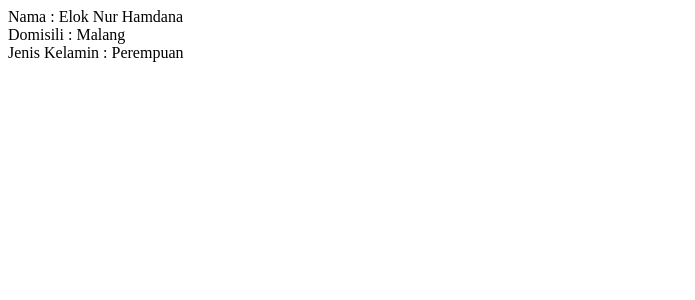
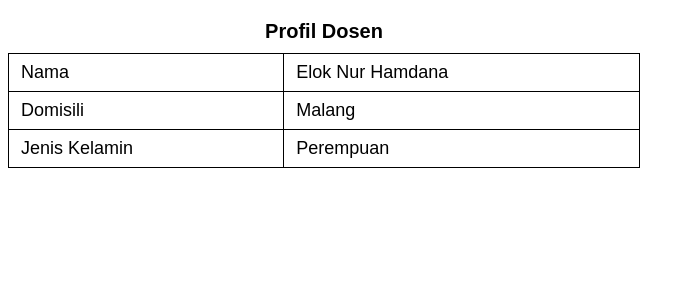
Before and after one commit to scarebats/Desain-dan-Pemrograman-Web, a PHP site: page /array_2.php in a window 1280 px wide. Shown: the top 300 px of the page, without its empty margins (0-695 px from the left). Run offline with PHP 8.4, Linux system fonts and the light colour scheme.

Commit message:
Praktikum 2 - Array 2

```diff
--- /dev/null
+++ b/Pertemuan 6/Praktikum 2/array_2.css
@@ -0,0 +1,22 @@
+table {
+    width: 50%;
+    border-collapse: collapse;
+    margin: 20px 0;
+    font-family: Arial, sans-serif;
+    font-size: 18px;
+}
+
+table, th, td {
+    border: 1px solid black;
+}
+
+th, td {
+    padding: 8px 12px;
+    text-align: left;
+}
+
+caption {
+    font-size: 20px;
+    font-weight: bold;
+    margin-bottom: 10px;
+}
--- a/Pertemuan 6/Praktikum 2/array_2.php
+++ b/Pertemuan 6/Praktikum 2/array_2.php
@@ -3,18 +3,32 @@
 <head>
     <meta charset="UTF-8">
     <meta name="viewport" content="width=device-width, initial-scale=1">
-    <title></title>
+    <link rel="stylesheet" href="array_2.css">
+    <title>Profil Dosen</title>
 </head>
 <body>
     <?php
         $Dosen = [
             'nama' => 'Elok Nur Hamdana',
             'domisili' => 'Malang',
-            'jenis_kelamin' => 'Perempuan'];
+            'jenis_kelamin' => 'Perempuan'
+        ];
+    ?>
 
-        echo "Nama : {$Dosen ['nama']} <br>";
-        echo "Domisili : {$Dosen ['domisili']} <br>";
-        echo "Jenis Kelamin : {$Dosen ['jenis_kelamin']} <br>";
-    ?>
+    <table>
+        <caption>Profil Dosen</caption>
+        <tr>
+            <td>Nama</td>
+            <td><?php echo $Dosen['nama']; ?></td>
+        </tr>
+        <tr>
+            <td>Domisili</td>
+            <td><?php echo $Dosen['domisili']; ?></td>
+        </tr>
+        <tr>
+            <td>Jenis Kelamin</td>
+            <td><?php echo $Dosen['jenis_kelamin']; ?></td>
+        </tr>
+    </table>
 </body>
 </html>
```
